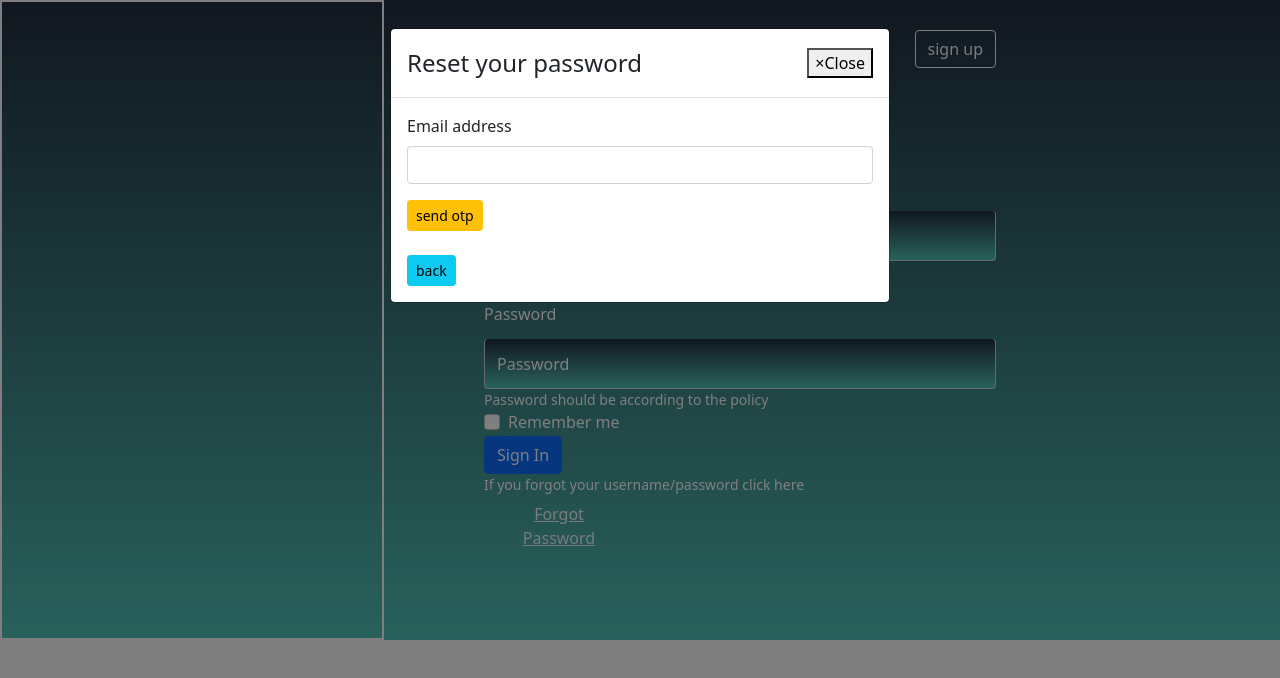
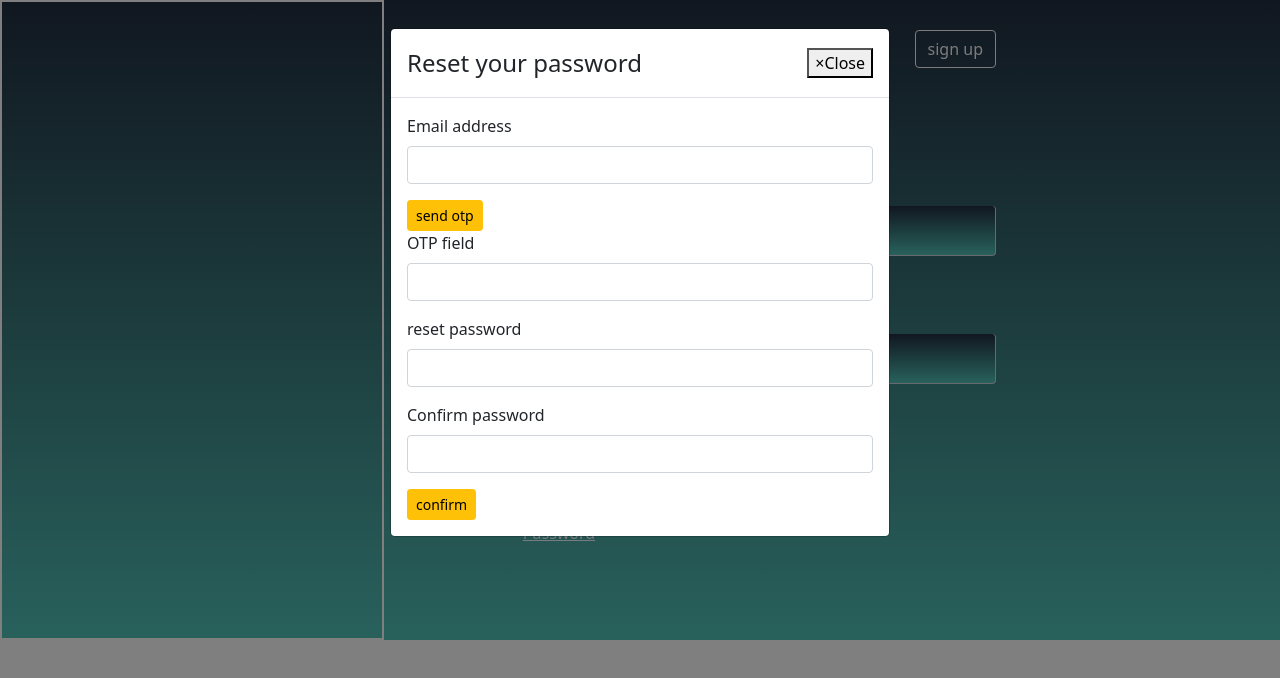
Before and after one commit to sontinagina/pro_mentor_tech_front-end, a React (Create React App) app: page /Signin in a window 1280 px wide. Both pictures are taken after a click on the button "Forgot Password". Shown: the top 678 px of the page. Built offline with nearby package versions, Linux system fonts and the light colour scheme.

Commit message:
modal email

```diff
--- a/src/components/Login/Login.js
+++ b/src/components/Login/Login.js
@@ -17,7 +17,11 @@ function Signin(props) {
    const [fgShow, setfgShow] = useState(false);
    const [filedColor, setFieldColor] = useState({});
    const [modalEmail, setModalEmail] = useState("");
-   const [modalEmailError, setModalEmailError] = useState("");
+   const [modalError, setModalError] = useState({});
+   const [modalPage, setModalPage] = useState(false);
+   const [otp, setOtp] = useState();
+   const [newPassword1, setNewPassword1] = useState();
+   const [newPassword2, setNewPassword2] = useState();
    useEffect(() => {
       console.log("use effect executed");
       let newInfo = {};
@@ -108,7 +112,7 @@ function Signin(props) {
                </Link>
             </div>
             <div className="accountType">
-               <h3>Account type</h3>
+               <h4>Account type</h4>
                <Button
                   variant={click1}
                   onClick={() => {
@@ -238,8 +242,11 @@ function Signin(props) {
                {props.flag === "signin" ? (
                   <Button
                      onClick={() => {
+                        setModalError({});
+
+                        setModalPage("email");
                         setModalEmail();
-                        setModalEmailError();
+                        setModalError({});
                         setfgShow(true);
                      }}
                      className="forgetlink"
@@ -255,8 +262,16 @@ function Signin(props) {
             setShow={setfgShow}
             email={modalEmail}
             setEmail={setModalEmail}
-            emailError={modalEmailError}
-            setEmailError={setModalEmailError}
+            page={modalPage}
+            setPage={setModalPage}
+            otp={otp}
+            setOtp={setOtp}
+            pass1={newPassword1}
+            setPass1={setNewPassword1}
+            pass2={newPassword2}
+            setPass2={setNewPassword2}
+            error={modalError}
+            setError={setModalError}
          />
 
          <Modal
--- a/src/components/ModalPage.js
+++ b/src/components/ModalPage.js
@@ -3,20 +3,23 @@ import { useState } from "react";
 import { Button, Modal, Form } from "react-bootstrap";
 function FGPModal(props) {
    useEffect(() => {
-      props.setEmailError();
-      props.setEmail();
+      props.setError({});
+      props.setEmail({});
    }, []);
    function Validate(e) {
       e.preventDefault();
+      if (props.page === "email") {
+         let emailErr = {};
          if (
             props.email === "" ||
             props.email === null ||
             props.email === undefined
          ) {
-         props.setEmailError("invalid email");
-      } else {
-         props.setEmailError();
+            emailErr["emailError"] = "Invalid email";
          }
+         props.setError(emailErr);
+      }
+      //otp validation
    }
    return (
       <div className="modalpage">
@@ -35,14 +38,86 @@ function FGPModal(props) {
                   </Modal.Title>
                </Modal.Header>
                <Modal.Body>
+                  <div>
                      <Form onSubmit={Validate}>
-                     <Form.Group className="mb-3" controlId="formBasicEmail">
+                        {props.page === "email" ? (
+                           <div>
+                              {" "}
+                              <Form.Group
+                                 className="mb-3"
+                                 controlId="formBasicEmail"
+                              >
                                  <Form.Label>Email address</Form.Label>
                                  <Form.Control
                                     type="email"
                                     placeholder="Enter email"
                                     value={props.email}
-                           onChange={(e) => props.setEmail(e.target.value)}
+                                    onChange={(e) =>
+                                       props.setEmail(e.target.value)
+                                    }
+                                 />
+                                 <Form.Text className="text-muted">
+                                    <div style={{ color: "red" }}>
+                                       {props.error["emailError"] !== undefined
+                                          ? props.error["emailError"]
+                                          : null}
+                                    </div>
+                                 </Form.Text>
+                              </Form.Group>
+                              <Button variant="warning" size="sm" type="submit">
+                                 send otp
+                              </Button>
+                              <Form.Group
+                                 className="mb-3"
+                                 controlId="formBasicOtp"
+                              >
+                                 <Form.Label>OTP field</Form.Label>
+                                 <Form.Control
+                                    min="0"
+                                    type="number"
+                                    placeholder="Enter OTP"
+                                    value={props.otp}
+                                    onChange={(e) =>
+                                       props.setOtp(e.target.value)
+                                    }
+                                 />
+                                 <Form.Text className="text-muted">
+                                    <div style={{ color: "red" }}>
+                                       {props.error["otpError"]}
+                                    </div>
+                                 </Form.Text>
+                              </Form.Group>
+                              <Form.Group
+                                 className="mb-3"
+                                 controlId="formBasicpasswors1"
+                              >
+                                 <Form.Label>reset password</Form.Label>
+                                 <Form.Control
+                                    type="text"
+                                    placeholder="Enter password"
+                                    value={props.email}
+                                    onChange={(e) =>
+                                       props.setEmail(e.target.value)
+                                    }
+                                 />
+                                 <Form.Text className="text-muted">
+                                    <div style={{ color: "red" }}>
+                                       {props.emailError}
+                                    </div>
+                                 </Form.Text>
+                              </Form.Group>
+                              <Form.Group
+                                 className="mb-3"
+                                 controlId="formBasicpassword2"
+                              >
+                                 <Form.Label>Confirm password</Form.Label>
+                                 <Form.Control
+                                    type="email"
+                                    placeholder="Re-enter passwor "
+                                    value={props.email}
+                                    onChange={(e) =>
+                                       props.setEmail(e.target.value)
+                                    }
                                  />
                                  <Form.Text className="text-muted">
                                     <div style={{ color: "red" }}>
@@ -51,21 +126,11 @@ function FGPModal(props) {
                                  </Form.Text>
                               </Form.Group>
                               <Button variant="warning" size="sm" type="submit">
-                        send otp
+                                 confirm
                               </Button>
+                           </div>
+                        ) : null}
                      </Form>
-
-                  <div>
-                     <br></br>
-                     <Button
-                        variant="info"
-                        size="sm"
-                        onClick={() => {
-                           props.setShow(!props.show);
-                        }}
-                     >
-                        back
-                     </Button>
                   </div>
                </Modal.Body>
             </Modal>
```
Lines whose indentation alone changed are shown as unchanged.
